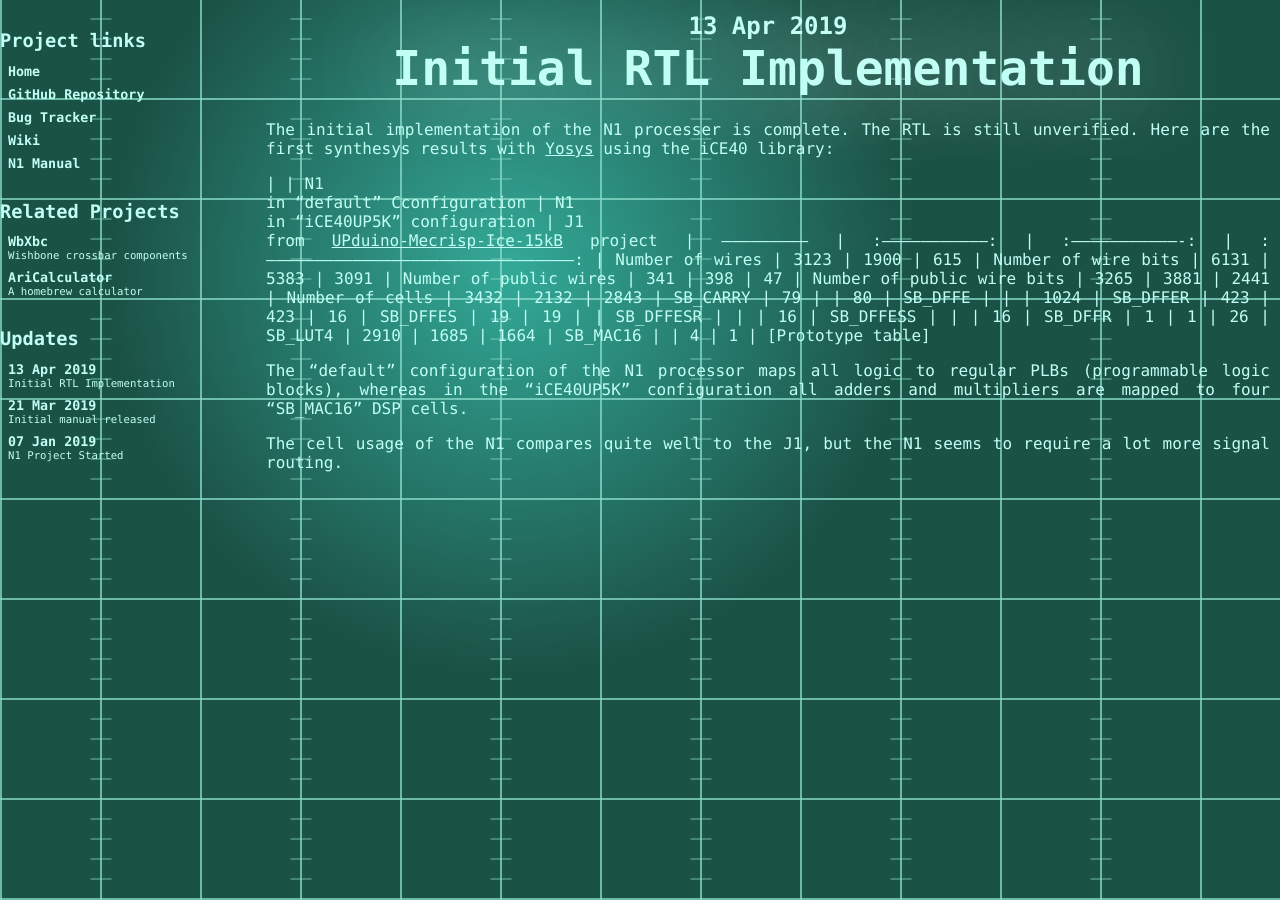
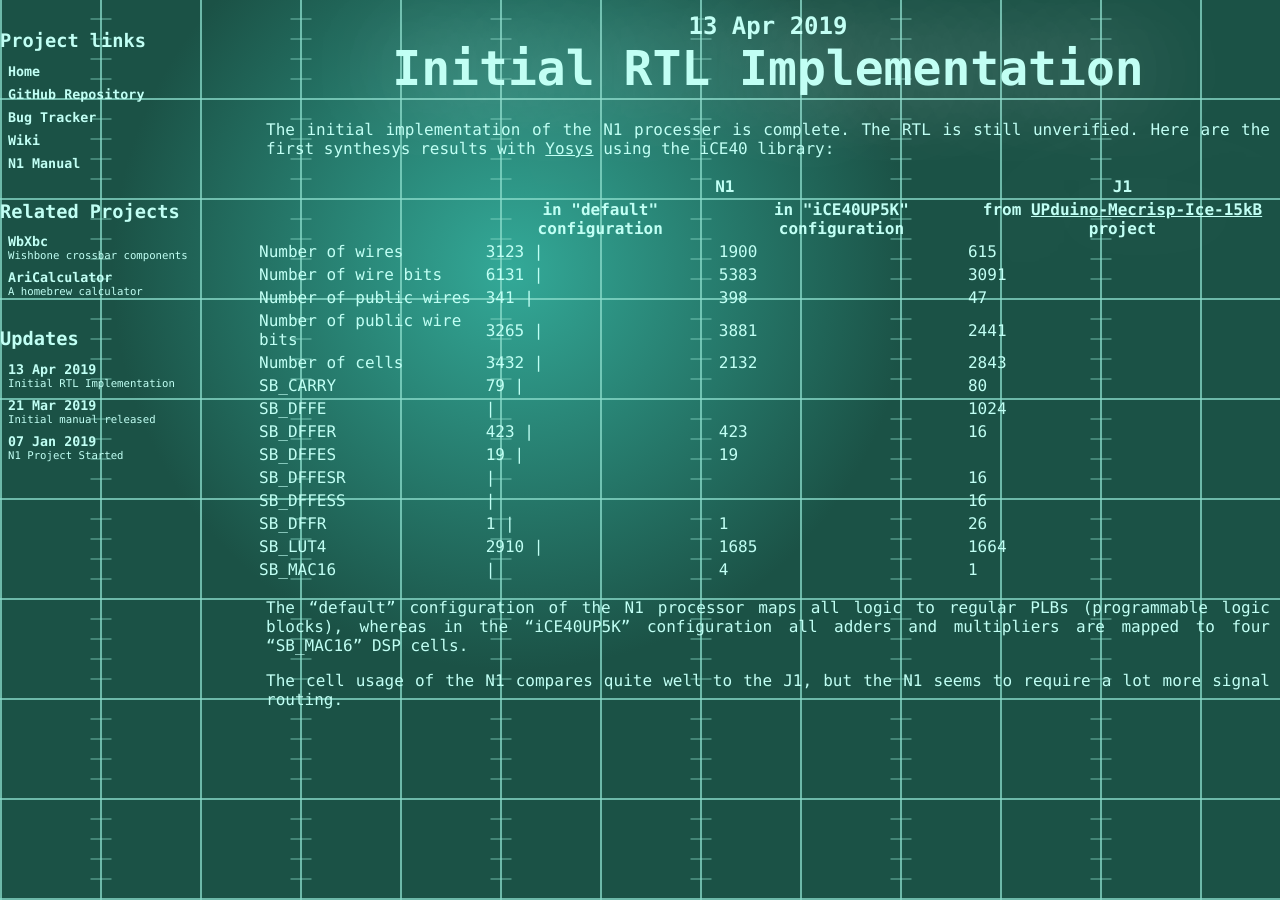
Before and after one commit to hotwolf/N1, a Jekyll site: the page built from _posts/2019-04-13-initial-rtl-implementation.md, in a window 1280 px wide. Built offline with Jekyll 4.4.1, drawn with Linux system fonts in a browser that asks for light colours.

Commit message:
fixed table

```diff
--- a/_posts/2019-04-13-initial-rtl-implementation.md
+++ b/_posts/2019-04-13-initial-rtl-implementation.md
@@ -6,23 +6,33 @@ title: Initial RTL Implementation
 The initial implementation of the N1 processer is complete. The RTL is still unverified.
 Here are the first synthesys results with [Yosys](https://github.com/cliffordwolf/yosys) using the iCE40 library:
 
-|                          | N1 <br> in "default" Cconfiguration | N1 <br> in "iCE40UP5K" configuration | J1<br> from [UPduino-Mecrisp-Ice-15kB](https://github.com/igor-m/UPduino-Mecrisp-Ice-15kB) project |
--------------------------- | :---------------------------------: | :----------------------------------: | :------------------------------------------------------------------------------------------------: |
-Number of wires            |  3123                               | 1900                                 |   615                                                                                              |
-Number of wire bits        |  6131                               | 5383                                 |  3091                                                                                              |
-Number of public wires     |   341                               |  398                                 |    47                                                                                              |
-Number of public wire bits |  3265                               | 3881                                 |  2441                                                                                              |
-Number of cells            |  3432                               | 2132                                 |  2843                                                                                              |
-SB_CARRY                   |    79                               |                                      |    80                                                                                              |
-SB_DFFE                    |                                     |                                      |  1024                                                                                              |
-SB_DFFER                   |   423                               |  423                                 |    16                                                                                              |
-SB_DFFES                   |    19                               |   19                                 |                                                                                                    |
-SB_DFFESR                  |                                     |                                      |    16                                                                                              |
-SB_DFFESS                  |                                     |                                      |    16                                                                                              |
-SB_DFFR                    |     1                               |    1                                 |    26                                                                                              |
-SB_LUT4                    |  2910                               | 1685                                 |  1664                                                                                              |
-SB_MAC16                   |                                     |    4                                 |     1                                                                                              |
-[Prototype table]
+<table>
+  <tr>
+    <th></th>
+    <th colspan="2">N1</th>
+    <th>J1</th>
+  </tr>
+  <tr>
+    <th></th>
+    <th>in "default" configuration</th>
+    <th>in "iCE40UP5K" configuration</th>
+    <th>from <a href="https://github.com/igor-m/UPduino-Mecrisp-Ice-15kB">UPduino-Mecrisp-Ice-15kB</a> project</th>
+  </tr>
+  <tr><td> Number of wires            </td><td> 3123                               |</td><td> 1900 </td><td>   615 </td></tr>
+  <tr><td> Number of wire bits        </td><td> 6131                               |</td><td> 5383 </td><td>  3091 </td></tr>
+  <tr><td> Number of public wires     </td><td>  341                               |</td><td>  398 </td><td>    47 </td></tr>
+  <tr><td> Number of public wire bits </td><td> 3265                               |</td><td> 3881 </td><td>  2441 </td></tr>
+  <tr><td> Number of cells            </td><td> 3432                               |</td><td> 2132 </td><td>  2843 </td></tr>
+  <tr><td> SB_CARRY                   </td><td>   79                               |</td><td>      </td><td>    80 </td></tr>
+  <tr><td> SB_DFFE                    </td><td>                                    |</td><td>      </td><td>  1024 </td></tr>
+  <tr><td> SB_DFFER                   </td><td>  423                               |</td><td>  423 </td><td>    16 </td></tr>
+  <tr><td> SB_DFFES                   </td><td>   19                               |</td><td>   19 </td><td>       </td></tr>
+  <tr><td> SB_DFFESR                  </td><td>                                    |</td><td>      </td><td>    16 </td></tr>
+  <tr><td> SB_DFFESS                  </td><td>                                    |</td><td>      </td><td>    16 </td></tr>
+  <tr><td> SB_DFFR                    </td><td>    1                               |</td><td>    1 </td><td>    26 </td></tr>
+  <tr><td> SB_LUT4                    </td><td> 2910                               |</td><td> 1685 </td><td>  1664 </td></tr>
+  <tr><td> SB_MAC16                   </td><td>                                    |</td><td>    4 </td><td>     1 </td></tr>
+</table>
 
 
 The "default" configuration of the N1 processor maps all logic to regular PLBs (programmable logic blocks),
```
